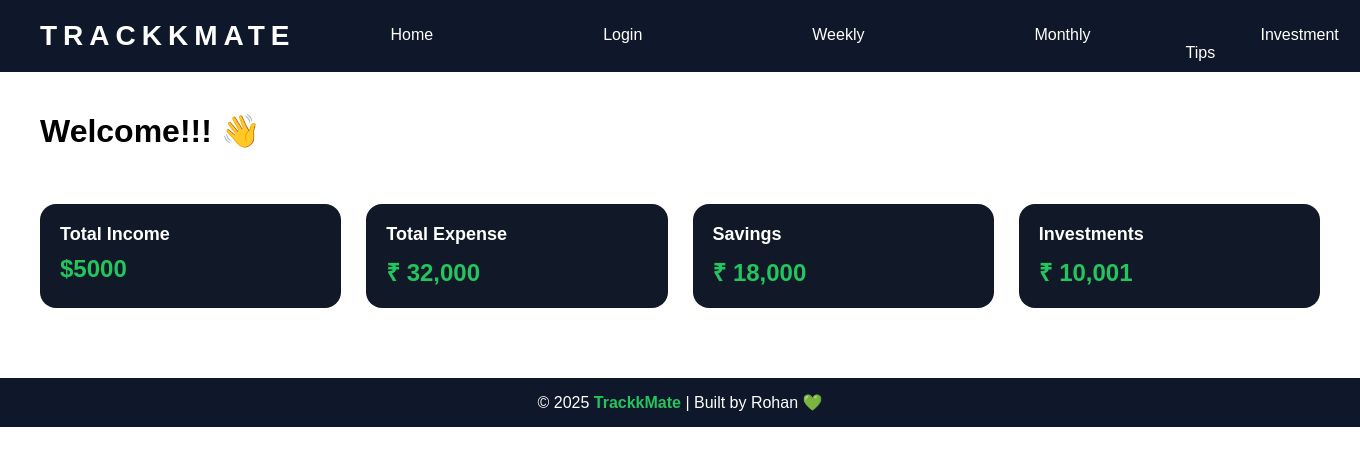
After one commit to rohanluhar06/TrackkMate, a PHP site: page /TrackkMate.html in a window 1360 px wide. The commit adds this page. Shown: the top 466 px of the page. Run offline with PHP 8.4, Linux system fonts and the light colour scheme.

Commit message:
Some work done Today

```diff
--- a/Detail.php
+++ b/Detail.php
@@ -12,7 +12,7 @@
             <form METHOD="POST" action="login.php">
                 <h2>Login</h2>
                 <input type="email" name="email" placeholder="Email" required>
-                <input type="password" name="pass" placeholder="Password" required>
+                <input type="password" name="pgit ass" placeholder="Password" required>
                 <button type="submit" name="login">Login</button>
                 <p>Don't have an account? <a href="#" onclick="showForm('register-form')">Register</a></p>
             </form>
--- /dev/null
+++ b/TrackkMate.html
@@ -0,0 +1,46 @@
+<!DOCTYPE html>
+<html lang="en">
+<head>
+    <meta charset="UTF-8">
+    <meta name="viewport" content="width=device-width, initial-scale=1.0">
+    <title>TrackkMate Finance Tracker</title>
+    <link rel="stylesheet" href="style.css">
+</head>
+<body>
+    <nav class="navbar">
+        <div class="logo">TrackkMate</div>
+        <ul class="INFO">
+            <li><a href="TrackkMate.html">Home</a></li>
+            <li><a href="Detail.php">Login</a></li>
+            <li><a href="#">Weekly</a></li>
+            <li><a href="#">Monthly</a></li>
+            <li><a href="#">Investment Tips</a></li>
+        </ul>
+    </nav>
+    <div class="main-content">
+      <h1>Welcome!!! 👋 </h1><br><br><br>
+      <div class="blocks">
+        <div class="card">
+            <h3>Total Income</h3>
+            <p>$5000</p>
+        </div>
+      <div class="card">
+        <h3>Total Expense</h3>
+        <p>₹ 32,000</p>
+      </div>
+      <div class="card">
+        <h3>Savings</h3>
+        <p>₹ 18,000</p>
+      </div>
+      <div class="card">
+        <h3>Investments</h3>
+        <p>₹ 10,001</p>
+      </div>
+      </div>
+
+    </div>
+    <footer>
+    © 2025 <span>TrackkMate</span> | Built by Rohan 💚
+  </footer>
+</body>
+</html>
--- a/login.php
+++ b/login.php
@@ -1,10 +1,7 @@
 <?php
 session_start();
-
-// ✅ Use your actual MySQL password (or "" if using XAMPP default)
 $conn = new mysqli("localhost", "root", "ROHAN123", "trackkmate");
 
-// ✅ Always check connection
 if ($conn->connect_error) {
   die("Connection failed: " . $conn->connect_error);
 }
--- a/style.css
+++ b/style.css
@@ -1,9 +1,12 @@
-body{
-    color:blue
+*{
+      margin: 0;
+      padding: 0;
+      box-sizing: border-box;
+      font-family: "Poppins", sans-serif;
 }
 .navbar{
     display: flex;
-    background-color: black;
+    background-color: #0f172a;
     justify-content: space-between;
     justify-items: flex-end;
     align-items: flex-end;
@@ -12,8 +15,8 @@ body{
 .INFO a{
     font-family: sans-serif;
     text-decoration: none;
-    color: darkgreen;
-    padding: 50px;
+    color: white;
+    padding: 75px;
 }
 .INFO{
     list-style: none;
@@ -33,3 +36,48 @@ body{
   text-transform: uppercase;
   display: inline-block;
 }
+.main-content{
+  font-family: 'Orbitron', sans-serif;
+  margin: 20px;
+  padding: 20px;
+  min-height: 200px;
+}
+ .blocks{
+      display: grid;
+      grid-template-columns: repeat(auto-fit, minmax(220px, 1fr));
+      gap: 25px;
+    }
+
+    .card {
+      background-color: #111827;
+      border-radius: 16px;
+      padding: 20px;
+    }
+
+    .card:hover {
+      transform: scale(1.05);
+    }
+
+    .card h3 {
+      color: #ffffff;
+      font-size: 18px;
+      margin-bottom: 10px;
+    }
+
+    .card p {
+      font-size: 24px;
+      font-weight: bold;
+      color: #22c55e;
+    }
+footer {
+      background-color: #0f172a;
+      color: white;
+      text-align: center;
+      padding: 15px;
+      margin-top: 50px;
+    }
+
+    footer span {
+      color: #22c55e;
+      font-weight: 600;
+    }
```
Also changed, not shown: TrackkMate.php (deleted, +0 -21 lines).
